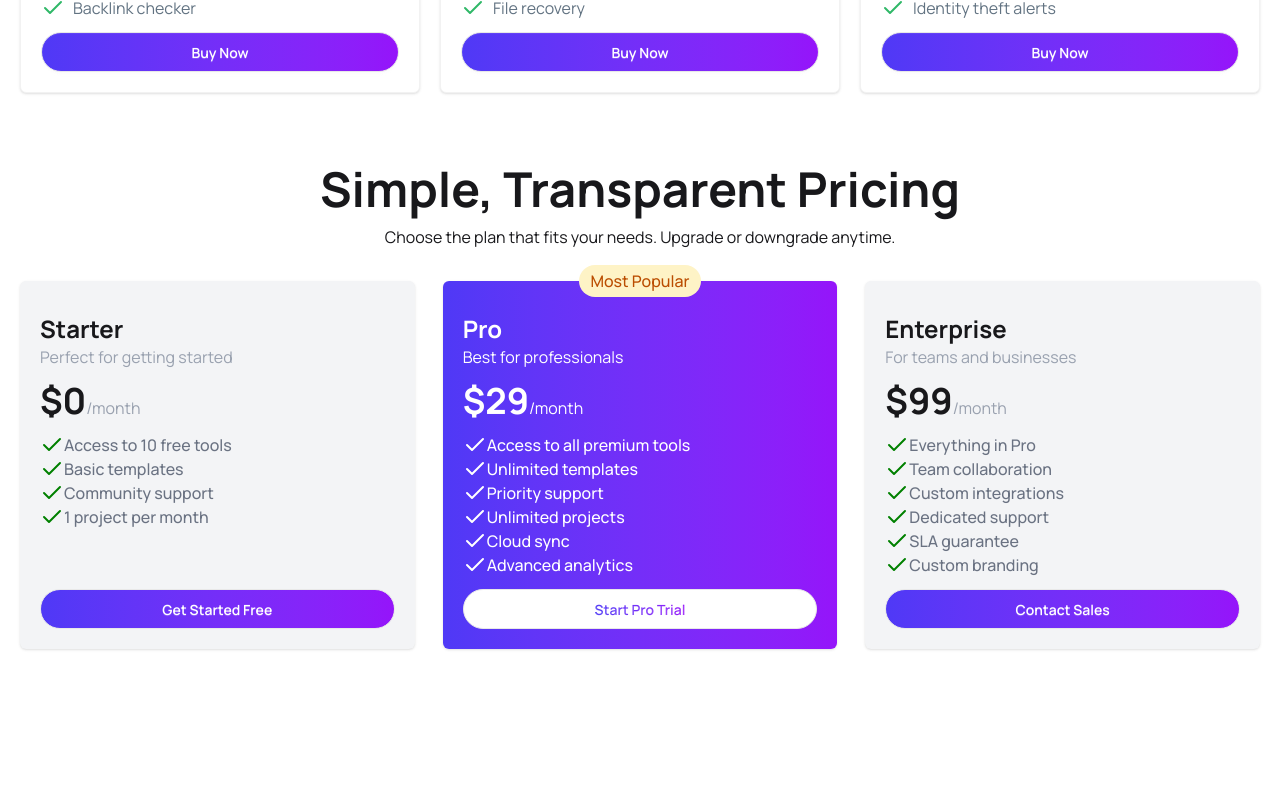
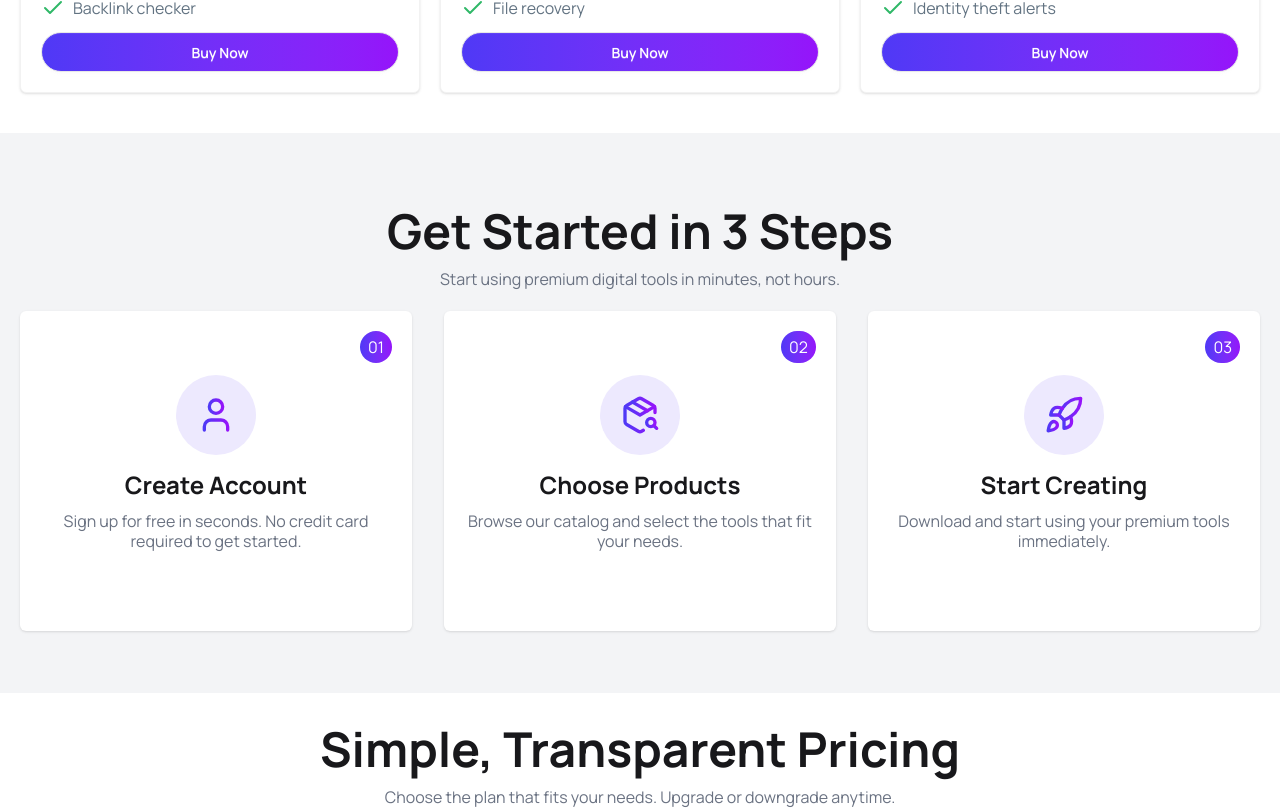
Before and after one commit to mehedi-hasan2006/PH-A06-DigiTools-Platform, a React (Vite) app: page / in a window 1280 px wide. Shown: the part 1360-2169 px from the top of the page. Before the commit the page ends 2041 px from the top, so only its background shows below. Built offline with nearby package versions, Linux system fonts and the light colour scheme.

Commit message:
get started section done

```diff
--- a/src/App.jsx
+++ b/src/App.jsx
@@ -5,6 +5,7 @@ import LoadingSpiner from "./Components/LoadingSpiner";
 import Carts from "./Components/Carts/Carts";
 import NoProduct from "./Components/Carts/NoProduct";
 import PricingSections from "./Components/PricingSections/PricingSections";
+import GetStartedSection from "./Components/GetStarted/GetStartedSection";
 
 const toolDataPromise = fetch("/data.json").then((res) => res.json());
 
@@ -25,6 +26,8 @@ function App() {
   return (
     <>
       <NavBar cart={cart} />
+
+
 
       <div className="flex justify-center gap-5 mt-5">
         <button
@@ -55,6 +58,8 @@ function App() {
         <Carts cart={cart} setCart={setCart}></Carts>
       )}
 
+      <GetStartedSection></GetStartedSection>
+
       <Suspense fallback={<LoadingSpiner></LoadingSpiner>}>
         <PricingSections pricingData={pricingData}> </PricingSections>
       </Suspense>
--- /dev/null
+++ b/src/Components/GetStarted/GetStartedSection.jsx
@@ -0,0 +1,162 @@
+import { User } from "lucide-react";
+
+function GetStartedSection() {
+  return (
+    <div className="bg-gray-100 lg:h-140 flex items-center ">
+      <div className="container mx-auto p-5 ">
+        <div className="text-center mb-5">
+            <h1 className="font-bold text-[30px] md:text-[36px] lg:text-[48px]">Get Started in 3 Steps</h1>
+            <p className="text-gray-500">Start using premium digital tools in minutes, not hours.</p>
+        </div>
+        <div className="grid grid-cols-1 md:grid-cols-2 lg:grid-cols-3 gap-8 ">
+          <div className="bg-white shadow rounded-md p-5 space-y-3 h-80">
+            <div className="flex justify-end">
+              <span className=" bg-linear-to-r from-[#4F39F6] to-[#9514FA] text-white rounded-full py-1 px-2">
+                01
+              </span>
+            </div>
+            <div className="flex justify-center">
+              <div className="bg-violet-100 p-5 rounded-full">
+                <svg
+                  xmlns="http://www.w3.org/2000/svg"
+                  width="40"
+                  height="40"
+                  viewBox="0 0 24 24"
+                  fill="none"
+                  stroke="url(#userGradient)"
+                  stroke-width="2"
+                  stroke-linecap="round"
+                  stroke-linejoin="round"
+                  class="lucide lucide-user-icon lucide-user"
+                >
+                  <defs>
+                    <linearGradient
+                      id="userGradient"
+                      x1="0%"
+                      y1="0%"
+                      x2="100%"
+                      y2="0%"
+                    >
+                      <stop offset="0%" stop-color="#4F39F6" />
+                      <stop offset="100%" stop-color="#9514FA" />
+                    </linearGradient>
+                  </defs>
+
+                  <path d="M19 21v-2a4 4 0 0 0-4-4H9a4 4 0 0 0-4 4v2" />
+                  <circle cx="12" cy="7" r="4" />
+                </svg>
+              </div>
+            </div>
+            <div className="text-center">
+              <h1 className="font-bold text-[24px] mb-2">Create Account</h1>
+              <p className="text-[16px]/[20px] text-gray-500">
+                Sign up for free in seconds. No credit card required to get
+                started.
+              </p>
+            </div>
+          </div>
+
+          <div className="bg-white shadow rounded-md p-5 space-y-3 h-80">
+            <div className="flex justify-end">
+              <span className=" bg-linear-to-r from-[#4F39F6] to-[#9514FA] text-white rounded-full py-1 px-2">
+                02
+              </span>
+            </div>
+            <div className="flex justify-center">
+              <div className="bg-violet-100 p-5 rounded-full">
+                <svg
+                  xmlns="http://www.w3.org/2000/svg"
+                  width="40"
+                  height="40"
+                  viewBox="0 0 24 24"
+                  fill="none"
+                  stroke="url(#userGradient)"
+                  stroke-width="2"
+                  stroke-linecap="round"
+                  stroke-linejoin="round"
+                  class="lucide lucide-package-search-icon lucide-package-search"
+                >
+                  <defs>
+                    <linearGradient
+                      id="userGradient"
+                      x1="0%"
+                      y1="0%"
+                      x2="100%"
+                      y2="0%"
+                    >
+                      <stop offset="0%" stop-color="#4F39F6" />
+                      <stop offset="100%" stop-color="#9514FA" />
+                    </linearGradient>
+                  </defs>
+
+                  <path d="M12 22V12" />
+                  <path d="M20.27 18.27 22 20" />
+                  <path d="M21 10.498V8a2 2 0 0 0-1-1.73l-7-4a2 2 0 0 0-2 0l-7 4A2 2 0 0 0 3 8v8a2 2 0 0 0 1 1.729l7 4a2 2 0 0 0 2 .001l.98-.559" />
+                  <path d="M3.29 7 12 12l8.71-5" />
+                  <path d="m7.5 4.27 8.997 5.148" />
+                  <circle cx="18.5" cy="16.5" r="2.5" />
+                </svg>
+              </div>
+            </div>
+            <div className="text-center">
+              <h1 className="font-bold text-[24px] mb-2">Choose Products</h1>
+              <p className="text-[16px]/[20px] text-gray-500">
+                Browse our catalog and select the tools that fit your needs.
+              </p>
+            </div>
+          </div>
+
+          <div className="bg-white shadow rounded-md p-5 space-y-3 h-80">
+            <div className="flex justify-end">
+              <span className=" bg-linear-to-r from-[#4F39F6] to-[#9514FA] text-white rounded-full py-1 px-2">
+                03
+              </span>
+            </div>
+            <div className="flex justify-center">
+              <div className="bg-violet-100 p-5 rounded-full">
+                <svg
+                  xmlns="http://www.w3.org/2000/svg"
+                  width="40"
+                  height="40"
+                  viewBox="0 0 24 24"
+                  fill="none"
+                  stroke="url(#userGradient)"
+                  stroke-width="2"
+                  stroke-linecap="round"
+                  stroke-linejoin="round"
+                  class="lucide lucide-rocket-icon lucide-rocket"
+                >
+                  <defs>
+                    <linearGradient
+                      id="userGradient"
+                      x1="0%"
+                      y1="0%"
+                      x2="100%"
+                      y2="0%"
+                    >
+                      <stop offset="0%" stop-color="#4F39F6" />
+                      <stop offset="100%" stop-color="#9514FA" />
+                    </linearGradient>
+                  </defs>
+
+                  <path d="M12 15v5s3.03-.55 4-2c1.08-1.62 0-5 0-5" />
+                  <path d="M4.5 16.5c-1.5 1.26-2 5-2 5s3.74-.5 5-2c.71-.84.7-2.13-.09-2.91a2.18 2.18 0 0 0-2.91-.09" />
+                  <path d="M9 12a22 22 0 0 1 2-3.95A12.88 12.88 0 0 1 22 2c0 2.72-.78 7.5-6 11a22.4 22.4 0 0 1-4 2z" />
+                  <path d="M9 12H4s.55-3.03 2-4c1.62-1.08 5 .05 5 .05" />
+                </svg>
+              </div>
+            </div>
+            <div className="text-center">
+              <h1 className="font-bold text-[24px] mb-2">Start Creating</h1>
+              <p className="text-[16px]/[20px] text-gray-500">
+                Download and start using your premium tools immediately.
+              </p>
+            </div>
+          </div>
+        </div>
+      </div>
+    </div>
+  );
+}
+
+export default GetStartedSection;
--- a/src/Components/PricingSections/PricingSections.jsx
+++ b/src/Components/PricingSections/PricingSections.jsx
@@ -9,7 +9,7 @@ function PricingSections({ pricingData }) {
         <h1 className="font-bold text-[30px] md:text-[36px] lg:text-[48px]">
           Simple, Transparent Pricing
         </h1>
-        <p className="text-gray-5 00">
+        <p className="text-gray-500">
           Choose the plan that fits your needs. Upgrade or downgrade anytime.
         </p>
       </div>
```
